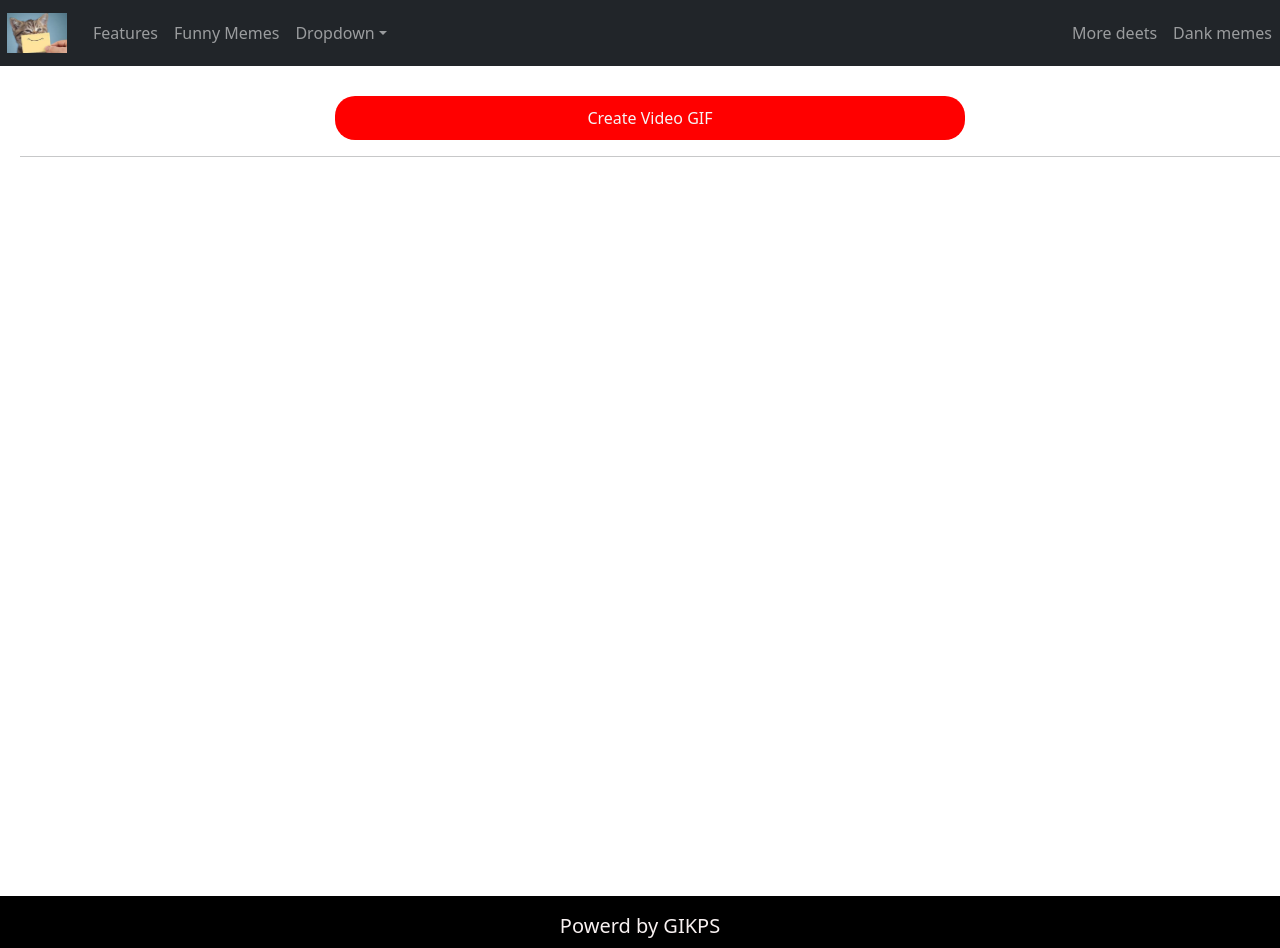
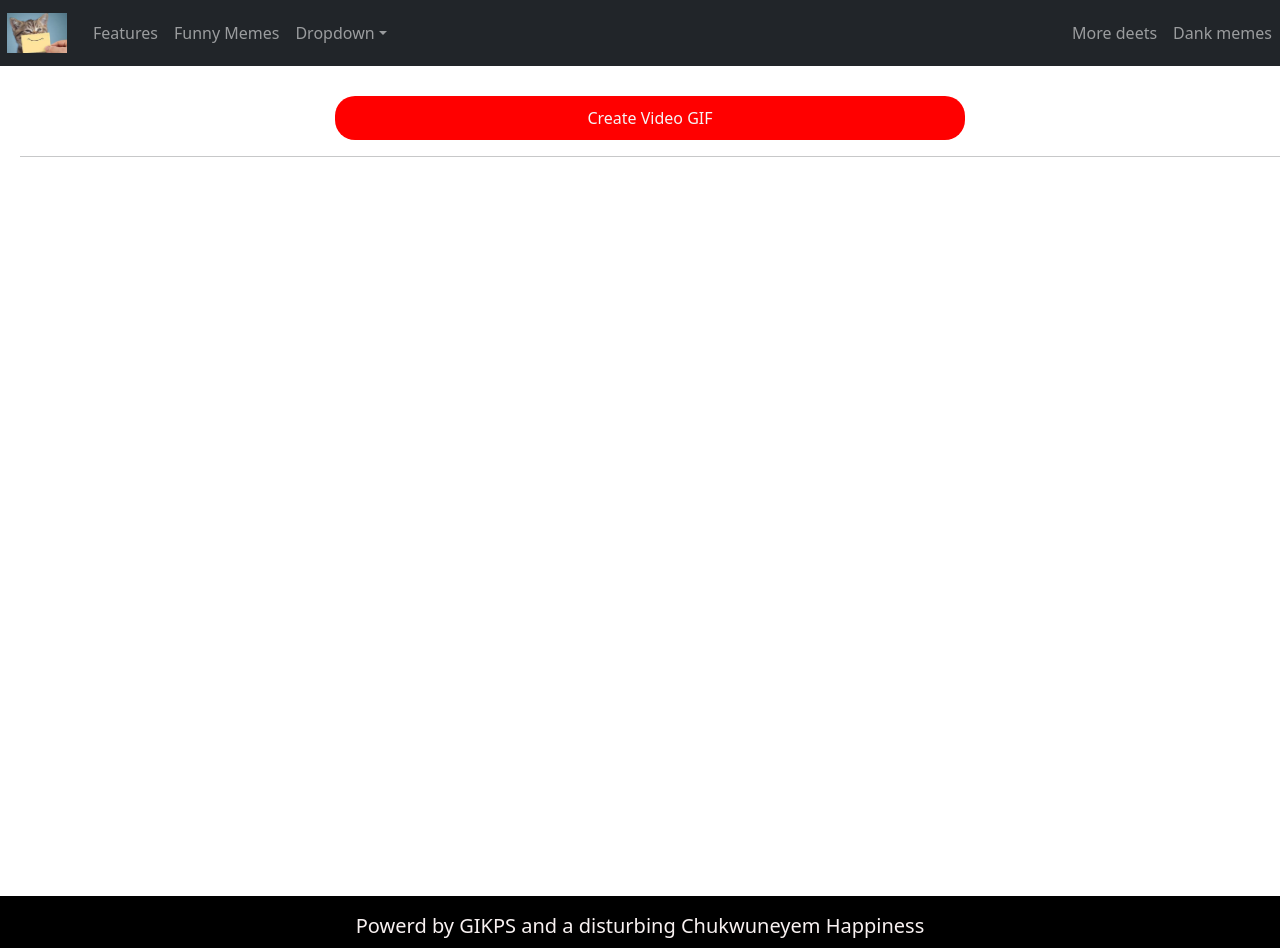
Before and after one commit to GabrielIkpolo/FunnyMeme, a React (Create React App) app: page /make-gif in a window 1280 px wide. Shown: the top 948 px of the page. Built offline with nearby package versions, Linux system fonts and the light colour scheme.

Commit message:
Play on name

```diff
--- a/src/components/footer/Footer.jsx
+++ b/src/components/footer/Footer.jsx
@@ -4,7 +4,7 @@ import  './footer.css';
 export default function Footer() {
     return (
         <div className='footer'>
-            <h5>Powerd by GIKPS</h5>
+            <h5>Powerd by GIKPS and a disturbing Chukwuneyem Happiness</h5>
             <p className="gnu"> &copy; ? Naaa! You are free to use and distribute as much as you want</p>
         </div>
     )
```
